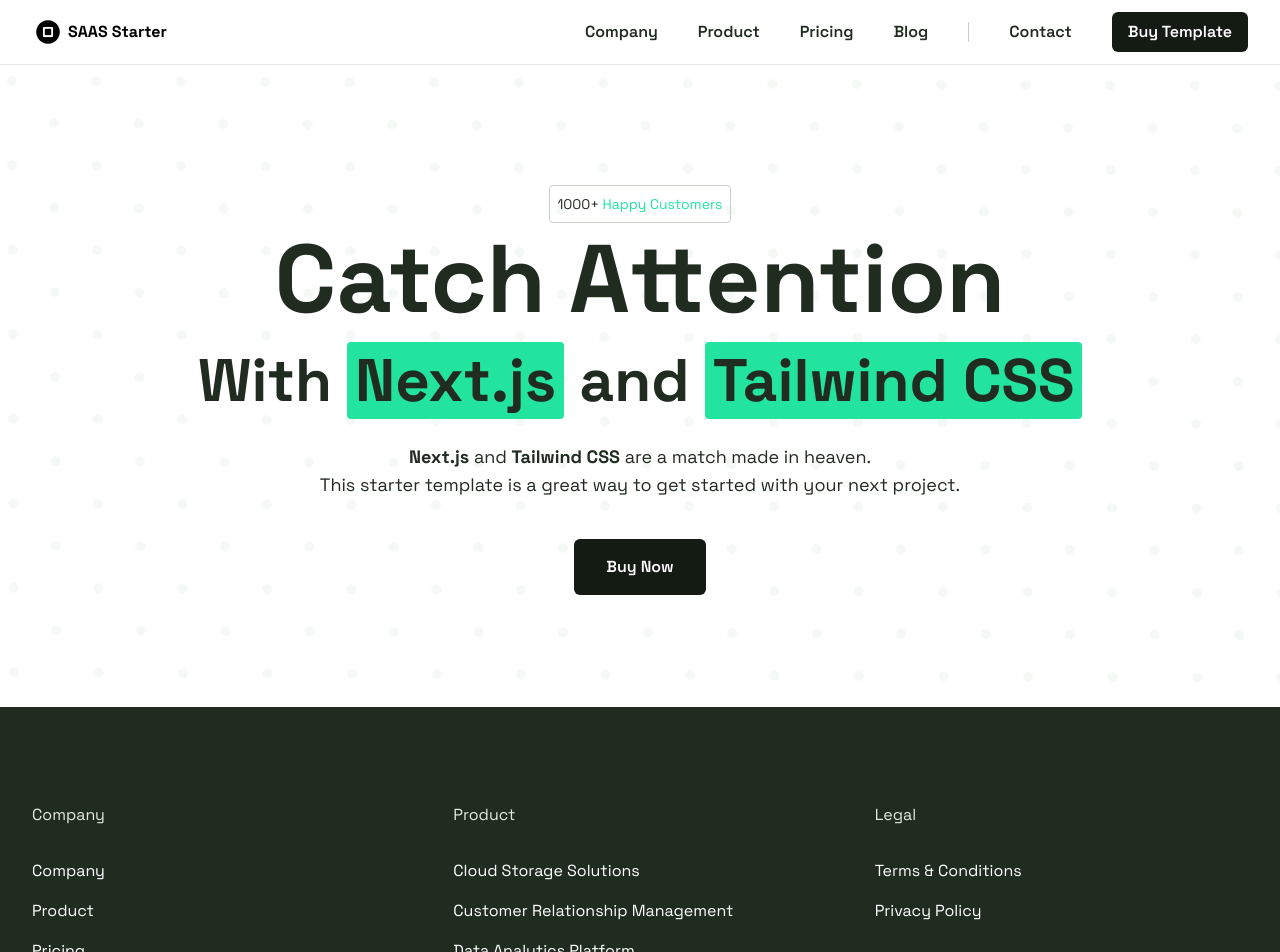
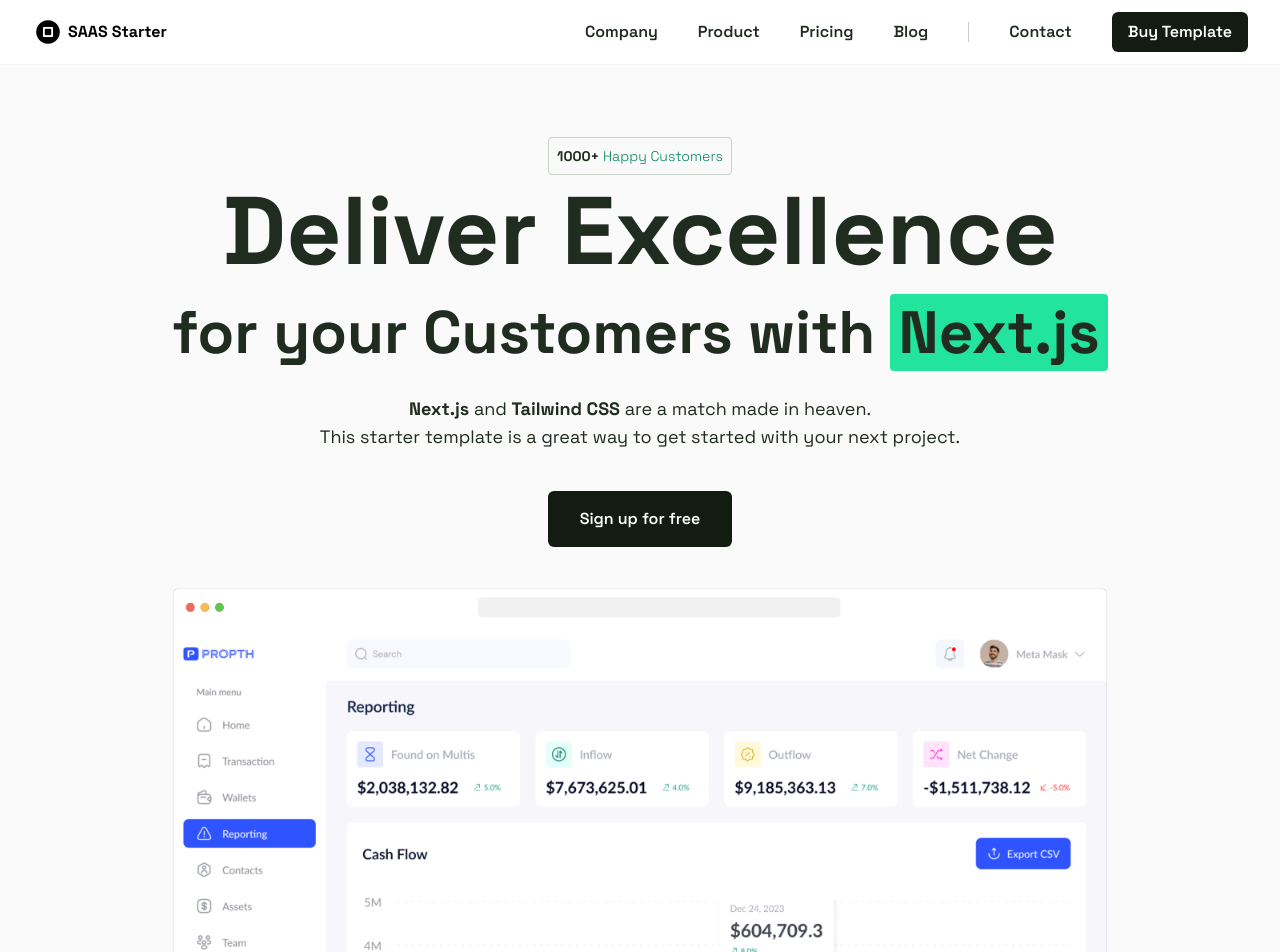
Before and after one commit to Prathamesh-Dukare/dukes-saas-boileplate, a Next.js app: page / in a window 1280 px wide. Shown: the top 952 px of the page. Built offline with nearby package versions, Linux system fonts and the light colour scheme.

Commit message:
auto commit

```diff
--- a/src/app/layout.js
+++ b/src/app/layout.js
@@ -18,7 +18,7 @@
     <html lang='en'>
       <body className={spaceGrotesk.className}>
         <Nav />
-        <main className='relative min-h-[20vh] py-8 sm:py-12 xl:py-24'>
+        <main className='relative min-h-[20vh] py-4 sm:py-6 xl:py-12'>
           {children}
         </main>
         <Footer />
--- a/src/app/page.js
+++ b/src/app/page.js
@@ -4,19 +4,20 @@
 export default function Home() {
   return (
     <>
-      <Background className={'bg-slate-50 bg-awesome_pattern'} />
+      <Background className={'bg-neutral-50'} />
       <Hero
         preText={
           <>
-            1000+ <span className='text-green-400'>Happy Customers</span>
+            <span className='font-bold'>1000+</span>{' '}
+            <span className='text-green-700'>Happy Customers</span>
           </>
         }
         theme='dark'
-        title={'Catch Attention'}
+        title={'Deliver Excellence'}
         subtitle={
           <>
-            With <span className='bg-green-400 px-2 rounded'>Next.js</span> and{' '}
-            <span className='bg-green-400 px-2 rounded'>Tailwind CSS</span>
+            for your Customers with{' '}
+            <span className='bg-green-400 px-2 rounded'>Next.js</span>
           </>
         }
         description={
@@ -28,7 +29,8 @@
           </>
         }
         ctaButtonClassName='px-8 py-4'
-        ctaText='Buy Now'
+        ctaText='Sign up for free'
+        productImage={'/hero.png'}
       />
     </>
   );
--- a/src/components/Background.js
+++ b/src/components/Background.js
@@ -4,14 +4,14 @@
     <div className={`absolute inset-0 ${className}`}>
       {imgSrc ? (
         <img
-          className='absolute inset-0 w-full h-full object-cover brightness-50 blur-sm'
+          className='absolute inset-0 w-full h-full object-cover'
           src={imgSrc}
           alt='Background'
         />
       ) : null}
       {videoSrc ? (
         <video
-          className='absolute inset-0 w-full h-full object-cover brightness-[0.80]'
+          className='absolute inset-0 w-full h-full object-cover'
           controls={false}
           autoPlay={true}
           muted={true}
--- a/src/components/Hero.js
+++ b/src/components/Hero.js
@@ -1,3 +1,4 @@
+/* eslint-disable @next/next/no-img-element */
 import CTA from './UI/CTA';
 
 export default function Hero({
@@ -9,13 +10,14 @@
   theme = 'light',
   ctaButtonClassName = '',
   preText = 'Happy to see you here!',
+  productImage,
 }) {
   return (
     <div className='relative'>
       <div className='px-4 py-4 mx-auto sm:px-8 lg:px-10 max-w-7xl'>
         <div className='w-full text-center flex flex-col items-center justify-center'>
           <p
-            className={`bg-transparent border rounded p-2 text-sm my-2 ${
+            className={`bg-transparent border rounded p-2 font-thin text-sm my-2 ${
               theme === 'light'
                 ? 'text-white text-shadow shadow-gray-900'
                 : 'text-gray-900'
@@ -60,6 +62,13 @@
           )}
         </div>
       </div>
+      {productImage ? (
+        <img
+          className='w-[80vw] mx-auto rounded'
+          src={productImage}
+          alt='Hero'
+        />
+      ) : null}
     </div>
   );
 }
--- a/src/components/Nav.js
+++ b/src/components/Nav.js
@@ -7,7 +7,7 @@
 export default function Nav() {
   const [isMenuOpen, setIsMenuOpen] = useState(false);
   return (
-    <header className='border-b border-gray-100'>
+    <header className='border-b border-gray-50'>
       <div className='px-4 mx-auto sm:px-6 lg:px-8'>
         <div className='flex items-center justify-between h-12 lg:h-16'>
           <div className='flex-shrink-0'>
```
Also changed, not shown: public/hero.png (added), public/product.png (added).
